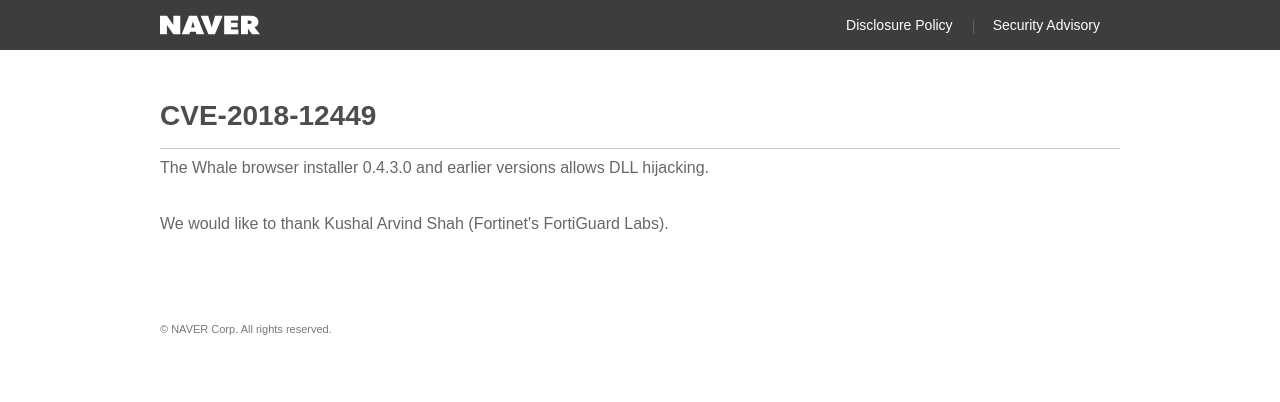
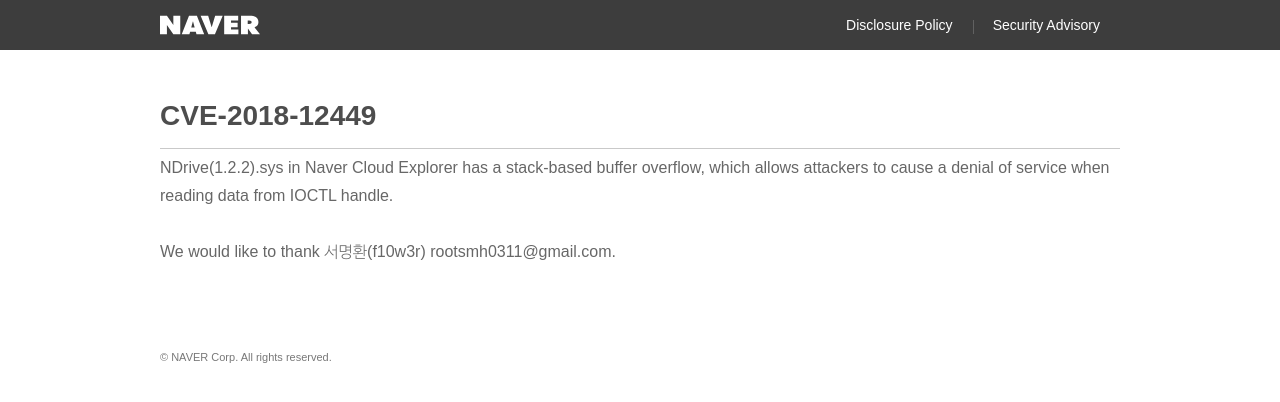
Before and after one commit to naver/security-advisory, a Jekyll site: the page built from _posts/2018-10-10-cve-2018-12449.md, in a window 1280 px wide. Shown: the top 402 px of the page. Built offline with Jekyll 4.4.1, drawn with Linux system fonts in a browser that asks for light colours; some web fonts are replaced.

Commit message:
Update 2018-10-10-cve-2018-12449.md

```diff
--- a/_posts/2018-10-10-cve-2018-12449.md
+++ b/_posts/2018-10-10-cve-2018-12449.md
@@ -1,6 +1,6 @@
 ---
 layout:      post
 title:       "CVE-2018-12449"
-description: "The Whale browser installer 0.4.3.0 and earlier versions allows DLL hijacking."
-credit:      "Kushal Arvind Shah (Fortinet's FortiGuard Labs)"
+description: "NDrive(1.2.2).sys in Naver Cloud Explorer has a stack-based buffer overflow, which allows attackers to cause a denial of service when reading data from IOCTL handle."
+credit:      "서명환(f10w3r) rootsmh0311@gmail.com"
 ---
```
